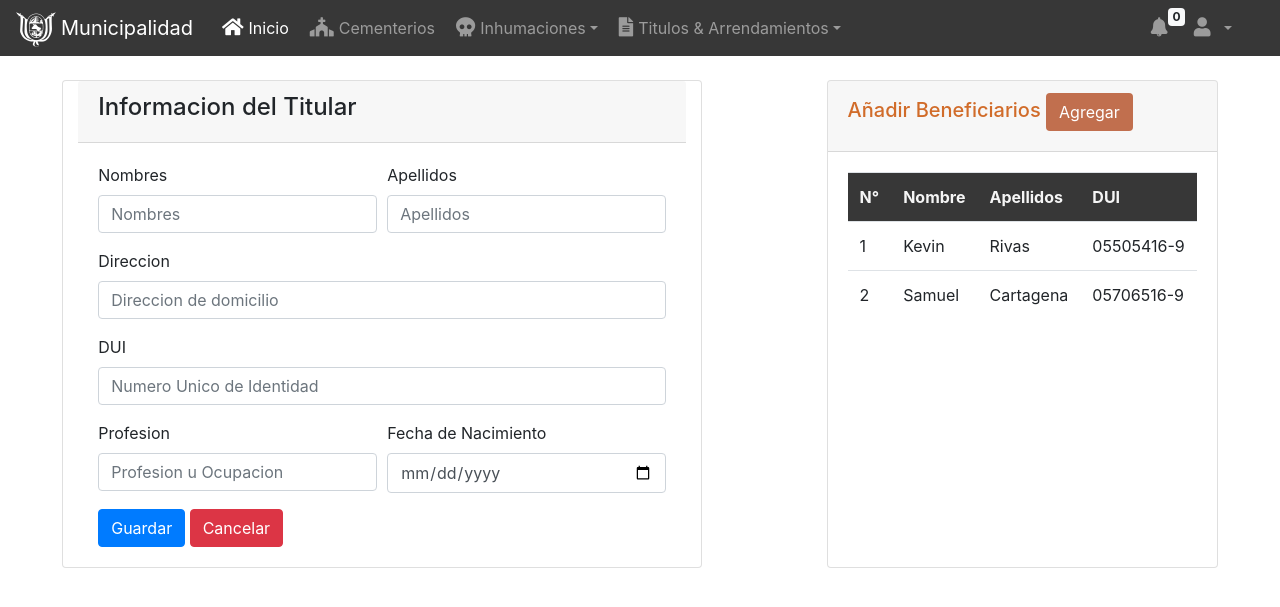
After one commit to jobs2021/CementerioMunicipal, a PHP site: template CementerioMunicipal/Views/templates/titulos/creartitulo.php in a window 1280 px wide. The commit adds this page. Shown: the top 607 px of the page. Run offline with PHP 8.4, Linux system fonts and the light colour scheme; the template is opened without the code that fills it, so the values that code supplies are empty; some web fonts are replaced.

Commit message:
beneficiario
url: http://localhost/beneficiarios/1
es importante tener al menos un titulo agregado

```diff
--- /dev/null
+++ b/CementerioMunicipal/Views/templates/titulos/creartitulo.php
@@ -0,0 +1,146 @@
+<?php
+$titulo='Crear Titulo';
+require_once('Views/default/header.php');
+?>
+<!-- aca ira todo el codigo html de la vista-->
+
+<div class="content-wrapper">
+  <div class="container-fluid">
+    <div class="row">
+      <div class="card card-register col-md-6 col-md-pull-9 mx-auto mt-4">
+        <div class="card-header"> <h4>Informacion del Titular</h4></div>
+        <div class="card-body">
+          <form>
+            <div class="form-row">
+              <div class="form-group col-md-6">
+                <label for="Nombres">Nombres</label>
+                <input type="text" class="form-control" id="inputEmail4" placeholder="Nombres">
+              </div>
+              <div class="form-group col-md-6">
+                <label for="Apellidos">Apellidos</label>
+                <input type="text" class="form-control" id="inputPassword4" placeholder="Apellidos">
+              </div>
+
+            </div>
+            <div class="form-group">
+              <label for="Direccion">Direccion</label>
+              <input type="text" class="form-control" id="inputAddress" placeholder="Direccion de domicilio">
+            </div>
+            <div class="form-group">
+              <label for="Dui">DUI</label>
+              <input type="text" class="form-control" id="inputAddress2" placeholder="Numero Unico de Identidad">
+            </div>
+            <div class="form-row">
+              <div class="form-group col-md-6">
+                <label for="Profesion">Profesion</label>
+                <input type="text" class="form-control" id="Profesion" placeholder="Profesion u Ocupacion">
+              </div>
+              <div class="form-group col-md-6">
+                <label for="fecha">Fecha de Nacimiento</label>
+                <input class="form-control" id="datepicker" type="date">
+              </div >
+            </div>
+            <button type="submit" class="btn btn-primary">Guardar</button>
+            <a href="inicio" class="btn btn-danger">Cancelar</a>
+          </form>
+        </div>
+      </div>
+
+
+
+
+
+
+
+      <div class="card card-register col-xs-4 mx-auto mt-4">
+        <div class="card-header"><h5 style="color:#D16C2A; position: relative;">Añadir Beneficiarios <button class="btn" style="background-color: #C16F4E ; color:white" data-toggle="modal" data-target="#bnfModal">Agregar</button></h5></div>
+        <div class="card-body">
+          <table class="table">
+            <tr>
+              <th>N°</th>
+              <th>Nombre</th>
+              <th>Apellidos</th>
+              <th>DUI</th>
+            </tr>
+            <tr>
+              <td>1</td>
+              <td>Kevin</td>
+              <td>Rivas</td>
+              <td>05505416-9</td>
+            </tr>
+            <tr>
+              <td>2</td>
+              <td>Samuel</td>
+              <td>Cartagena</td>
+              <td>05706516-9</td>
+            </tr>
+          </table>
+        </div>
+
+        <!-- Modal -->
+        <div class="modal fade" id="bnfModal" tabindex="-1" role="dialog" aria-labelledby="exampleModalLabel" aria-hidden="true">
+          <div class="modal-dialog" role="document">
+            <div class="modal-content">
+              <div class="modal-header">
+                <h5 class="modal-title" id="exampleModalLabel">Beneficiarios</h5>
+                <button type="button" class="close" data-dismiss="modal" aria-label="Close">
+                  <span aria-hidden="true">&times;</span>
+                </button>
+              </div>
+              <div class="modal-body">
+
+
+
+                <div class="card card-register">
+                  <div class="card-header">Agregar Beneficiarios</div>
+                  <div class="card-body">
+                    <form>
+                      <div class="form-row">
+                        <div class="form-group col-md-6">
+                          <label for="Nombres">Nombres</label>
+                          <input type="text" class="form-control" id="inputEmail4" placeholder="Nombres">
+                        </div>
+                        <div class="form-group col-md-6">
+                          <label for="Apellidos">Apellidos</label>
+                          <input type="text" class="form-control" id="inputPassword4" placeholder="Apellidos">
+                        </div>
+
+                      </div>
+                      <div class="form-group">
+                        <label for="Direccion">Direccion</label>
+                        <input type="text" class="form-control" id="inputAddress" placeholder="Direccion de domicilio">
+                      </div>
+                      <div class="form-group">
+                        <label for="Dui">DUI</label>
+                        <input type="text" class="form-control" id="inputAddress2" placeholder="Numero Unico de Identidad">
+                      </div>
+                      <div class="form-row">
+                        <div class="form-group col-md-6">
+                          <label for="Profesion">Profesion</label>
+                          <input type="text" class="form-control" id="Profesion" placeholder="Profesion u Ocupacion">
+                        </div>
+                        <div class="form-group col-md-6">
+                          <label for="fecha">Fecha de Nacimiento</label>
+                          <input class="form-control" id="datepicker" type="date">
+                        </div >
+                      </div>
+                      <button type="submit" class="btn btn-primary">Guardar</button>
+                      <button type="button" class="btn btn-secondary" data-dismiss="modal">Cerrar</button>
+                    </form>
+                  </div>
+                </div>
+
+
+
+              </div>
+            </div>
+          </div>
+        </div>
+
+      </div>
+    </div>
+  </div>
+
+  <!---hasta aca -->
+
+  <?php require_once('Views/default/footer.php'); ?>
--- a/Models/model.php
+++ b/Models/model.php
@@ -3,7 +3,7 @@
 
 class enlacesPaginas{
 
-    public $links = array('inicio',array('cementerios','admincementerio','parcelas','verparcela','cementerioActions','parcelaActions'),array('titulos','creartitulo','repotrastitulo', 'finalizartitulo', 'eyetitulo', 'arrendamientos', 'repotitulo','tituloActions', 'arrendamientocrear', 'buscarParcela'),array('inhumacion','exhumacion','traslado'), array('configurar'),array('login','auth','logout','hack'),'desconectar');
+    public $links = array('inicio',array('cementerios','admincementerio','parcelas','verparcela','cementerioActions','parcelaActions'),array('titulos','creartitulo','repotrastitulo', 'finalizartitulo', 'eyetitulo', 'arrendamientos', 'repotitulo','tituloActions', 'arrendamientocrear', 'buscarParcela', 'beneficiarios','regresarBeneficiario'),array('inhumacion','exhumacion','traslado'), array('configurar'),array('login','auth','logout','hack'),'desconectar');
 
     public function enlacesPaginasModel($enlacesModel){
 
--- a/Views/templates/titulos/repotrastitulo.php
+++ b/Views/templates/titulos/repotrastitulo.php
@@ -43,7 +43,7 @@ require_once('Views/default/header.php');
         </div>
 
         <div class="table-responsive">
-            <table class="table table table table-hover margin-top-15">
+            <table class="table table-hover margin-top-15">
                 <tr>
                     <th scope="col">N°</th>
                     <th scope="col">Nombre</th>
```
Also changed, not shown: Views/templates/titulos/beneficiarios.php (added, +219 -0 lines), Views/templates/titulos/regresarBeneficiario.php (added, +14 -0 lines), Views/templates/titulos/tituloActions.php (+53 -7 lines).
